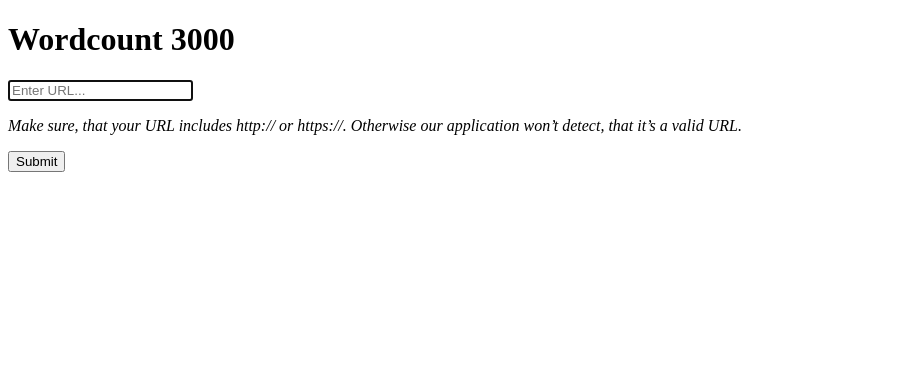
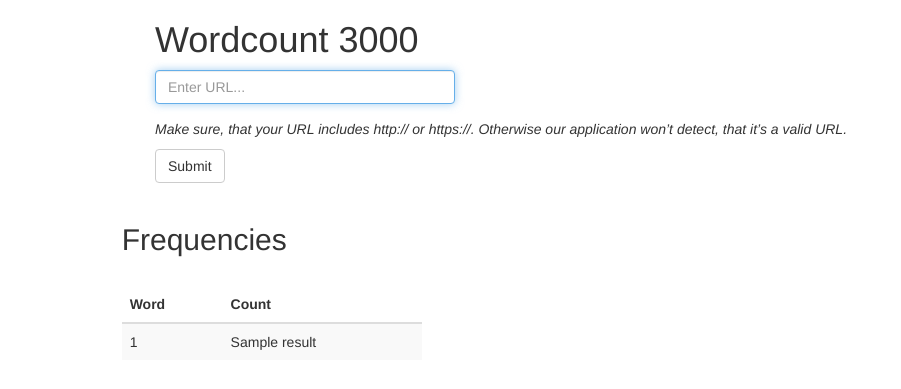
Before and after one commit to pokuk76/word-frequency-calc, a Flask app: template templates/index.html in a window 1280 px wide. Shown: the top 389 px of the page, without its empty margins (0-901 px from the left). Run offline with Flask 2, Linux system fonts and the light colour scheme; the template is opened without the code that fills it: most values are stand-ins (such as "Sample title", 1, 10 or a date in 2020); some libraries are stand-ins or nearby versions.

Commit message:
Completed 'Text Processing with Requests, BeautifulSoup, and NLTK' (also totally forgot to commit before pushing to stage)

```diff
--- a/app.py
+++ b/app.py
@@ -1,17 +1,23 @@
 import os
 import requests # a library for sending HTTP requests
+import operator
+import re # Hello my old friend
+import nltk
 from flask import Flask, render_template, request
 from flask_sqlalchemy import SQLAlchemy
+from stop_words import stops
+from collections import Counter	# https://pymotw.com/3/collections/counter.html
+from bs4 import BeautifulSoup
 
 app =  Flask(__name__)
 # Use the os.environ method to import the appropriate APP_SETTINGS variables,
 # depending on our environment
 app.config.from_object(os.environ['APP_SETTINGS'])
-#print(os.environ['APP_SETTINGS'])
-app.config['SQLALCHEMY_TRACK_MODIFICATIONS'] = False
+app.config['SQLALCHEMY_TRACK_MODIFICATIONS'] = True # Why was this changed to true for the Text Processing section?
 db = SQLAlchemy(app)
 
 from models import Result
+
 
 @app.route('/', methods=['GET', 'POST'])
 def index():
@@ -27,11 +33,48 @@ def index():
 		try:
 			url = request.form['url'] # Extract user-entered URL from the form object
 			r = requests.get(url) # Send a GET request to the URL
-			print(r.text)
+			#print(r.text)
 		except:
 			errors.append(
 				"Unable to get URL. Please make sure it's valid and try again."
 			)
+			return render_template('index.html', errors=errors)
+		if r:
+			# text processing
+			raw = BeautifulSoup(r.text, 'html.parser').get_text()
+			nltk.data.path.append('./nltk_data/')	# set path
+			tokens = nltk.word_tokenize(raw)
+			text = nltk.Text(tokens)
+
+			# remove punctuation and count raw words
+			nonPunct = re.compile('.*[A-Za-z].*')
+			raw_words = [w for w in text if nonPunct.match(w)]
+			raw_word_count = Counter(raw_words)
+
+			# remove "stop words"
+			no_stop_words = [w for w in raw_words if w.lower() not in stops]
+			no_stop_words_count = Counter(no_stop_words)
+
+			# save the results
+			results = sorted(
+				no_stop_words_count.items(),
+				key = operator.itemgetter(1),
+				reverse = True
+			)
+			'''
+			If we wanted to display the first N keyword:
+			results = sorted(...)[:N]
+			'''
+			try:
+				result = Result(
+					url=url,
+					result_all=raw_word_count,
+					result_no_stop_words=no_stop_words_count
+				)
+				db.session.add(result)
+				db.session.commit()
+			except:
+				errors.append("Unable to add item to database.")
 	return render_template('index.html', errors=errors, results=results)
 
 @app.route('/<name>')
--- /dev/null
+++ b/stop_words.py
@@ -0,0 +1,19 @@
+stops = [
+    'i', 'me', 'my', 'myself', 'we', 'our', 'ours', 'ourselves', 'you',
+    'your', 'yours', 'yourself', 'yourselves', 'he', 'him', 'his',
+    'himself', 'she', 'her', 'hers', 'herself', 'it', 'its', 'itself',
+    'they', 'them', 'their', 'theirs', 'themselves', 'what', 'which',
+    'who', 'whom', 'this', 'that', 'these', 'those', 'am', 'is', 'are',
+    'was', 'were', 'be', 'been', 'being', 'have', 'has', 'had', 'having',
+    'do', 'does', 'did', 'doing', 'a', 'an', 'the', 'and', 'but', 'if',
+    'or', 'because', 'as', 'until', 'while', 'of', 'at', 'by', 'for',
+    'with', 'about', 'against', 'between', 'into', 'through', 'during',
+    'before', 'after', 'above', 'below', 'to', 'from', 'up', 'down', 'in',
+    'out', 'on', 'off', 'over', 'under', 'again', 'further', 'then',
+    'once', 'here', 'there', 'when', 'where', 'why', 'how', 'all', 'any',
+    'both', 'each', 'few', 'more', 'most', 'other', 'some', 'such', 'no',
+    'nor', 'not', 'only', 'own', 'same', 'so', 'than', 'too', 'very', 's',
+    't', 'can', 'will', 'just', 'don', 'should', 'now', 'id', 'var',
+    'function', 'js', 'd', 'script', '\'script', 'fjs', 'document', 'r',
+    'b', 'g', 'e', '\'s', 'c', 'f', 'h', 'l', 'k'
+]
--- a/templates/index.html
+++ b/templates/index.html
@@ -2,8 +2,8 @@
 <html>
 	<head>
 		<title>Wordcount</title>
-                <meta name="viewport" content="width=device-width, initial-sca>
-                <link href="//netdna.bootstrapcdn.com/bootstrap/3.3.6/css/boot>
+		<meta name="viewport" content="width=device-width, initial-scale=1.0">
+		<link href="//netdna.bootstrapcdn.com/bootstrap/3.1.1/css/bootstrap.min.css" rel="stylesheet" media="screen">
 		<script src="//code.jquery.com/jquery-2.2.1.min.js"></script>
 		<script src="//netdna.bootstrapcdn.com/bootstrap/3.3.6/js/bootstrap.min.js"></script>
 
@@ -11,16 +11,17 @@
 			.container {
 				max-width: 1000px;
 			}
+
 		</style>
 	</head>
-
 	<body>
 		<div class="container">
 			<h1>Wordcount 3000</h1>
 
-                        <form role="form" method="POST" action="/" >
+			<form role="form" method="POST" action="/">
 				<div class="form-group">
-					<input type="text" name="url"  class="form-control" id="url-box" placeholder="Enter URL..." style="max-width: 300px;" autofocus required>
+					<input type="text" name="url" class="form-control" id="url-box" placeholder="Enter URL..."
+						   style="max-width: 300px;" autofocus required>
 				</div>
 				<em><p>Make sure, that your URL includes
 					http:// or https://. Otherwise our
@@ -30,9 +31,33 @@
 				<button type="submit" class="btn btn-default">Submit</button>
 			</form>
 			<br>
-			{% for error in errors  %}
+			{% for error in errors %}
 				<h4>{{ error }}</h4>
 			{% endfor %}
 		</div>
+
+		<div class="col-sm-5 col-sm-offset-1">
+			{% if results %}
+				<h2>Frequencies</h2>
+				<br>
+				<div id="results">
+					<table class="table table-striped" style="max-width: 300px;">
+						<thead>
+							<tr>
+								<th>Word</th>
+								<th>Count</th>
+							</tr>
+						</thead>
+						{% for result in results %}
+							<tr>
+								<td>{{ result[0] }}</td>
+								<td>{{ result[1] }}</td>
+							</tr>
+						{% endfor %}
+					</table>
+				</div>
+			{% endif %}
+		</div>
+		<br><br>
 	</body>
 </html>
```
Also changed, not shown: 6 other files. Lines whose indentation alone changed are shown as unchanged.
